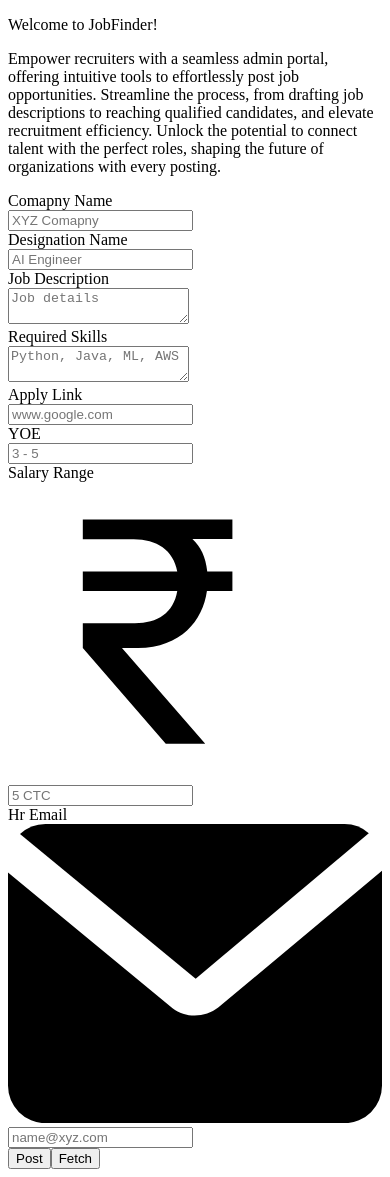
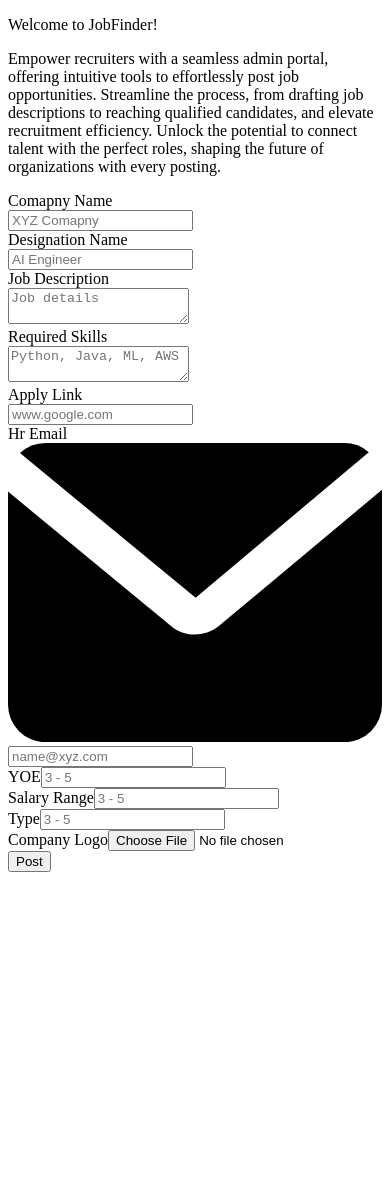
Before and after one commit to Dipam581/Job-Organizer, a React (Create React App) app in the folder frontend/: page /main in a window 390 px wide. After the commit the page ends 880 px from the top, so only its background shows below. Built offline with nearby package versions, Linux system fonts and the light colour scheme.

Commit message:
dropdown

```diff
--- a/frontend/package.json
+++ b/frontend/package.json
@@ -22,6 +22,7 @@
     "react-spinners": "^0.13.8",
     "react-switch": "^7.0.0",
     "react-toggle": "^4.1.3",
+    "tw-elements-react": "^1.0.0-alpha2",
     "util": "^0.12.5",
     "web-vitals": "^2.1.4"
   },
--- a/frontend/src/components/AdminPortal.js
+++ b/frontend/src/components/AdminPortal.js
@@ -45,14 +45,6 @@
 
 
   const [info, setInfo] = useState([]);
-  const fetchData = async () => {
-    console.log("data fetch started...")
-    const response = await fetch('http://localhost:8080/fetchData', {
-      method: "GET",
-    })
-    const data = await response.json();
-    console.log("called db data", data)
-  };
 
   const addData = async () => {
     let formField = new FormData()
@@ -124,6 +116,38 @@
           </div>
 
           <div>
+            <label for="email" className="block mb-2 text-lg font-medium font-serif text-gray-900 dark:text-white">Hr Email</label>
+          </div>
+          <div className="relative mb-6">
+            <div className="absolute inset-y-0 start-0 flex items-center ps-3.5 pointer-events-none">
+              <svg className="w-4 h-4 text-gray-500 dark:text-gray-400" aria-hidden="true" fill="currentColor" viewBox="0 0 20 16">
+                <path d="m10.036 8.278 9.258-7.79A1.979 1.979 0 0 0 18 0H2A1.987 1.987 0 0 0 .641.541l9.395 7.737Z" />
+                <path d="M11.241 9.817c-.36.275-.801.425-1.255.427-.428 0-.845-.138-1.187-.395L0 2.6V14a2 2 0 0 0 2 2h16a2 2 0 0 0 2-2V2.5l-8.759 7.317Z" />
+              </svg>
+            </div>
+            <input type="text" id="mail" className="bg-white border border-gray-300 text-gray-900 text-sm rounded-lg focus:ring-blue-500 focus:border-blue-500 block w-full ps-10 p-2.5  dark:bg-gray-700 dark:border-gray-600 dark:placeholder-gray-400 dark:text-white dark:focus:ring-blue-500 dark:focus:border-blue-500" placeholder="name@xyz.com" />
+          </div>
+
+          <div>
+            <span for="yoe" className="mb-2 text-lg font-medium font-serif text-gray-900 dark:text-white">YOE</span>
+            <span className=''><input type="number" id="yoe" className="ml-44 bg-white border border-gray-300 text-gray-900 text-sm rounded-lg focus:ring-blue-500 focus:border-blue-500 w-64 p-2.5 dark:bg-gray-700 dark:border-gray-600 dark:placeholder-gray-400 dark:text-white dark:focus:ring-blue-500 dark:focus:border-blue-500" placeholder="3 - 5" required /></span>
+          </div>
+          <div>
+            <span for="salary" className="mb-2 text-lg font-medium font-serif text-gray-900 dark:text-white">Salary Range</span>
+            <span><input type="number" id="salary" className="ml-44 bg-white border border-gray-300 text-gray-900 text-sm rounded-lg focus:ring-blue-500 focus:border-blue-500 w-64 p-2.5 dark:bg-gray-700 dark:border-gray-600 dark:placeholder-gray-400 dark:text-white dark:focus:ring-blue-500 dark:focus:border-blue-500" placeholder="3 - 5" required /></span>
+          </div>
+
+          <div>
+            <span for="job-type" className="mb-2 text-lg font-medium font-serif text-gray-900 dark:text-white">Type</span>
+            <span className=''><input type="number" id="job-type" className="ml-44 bg-white border border-gray-300 text-gray-900 text-sm rounded-lg focus:ring-blue-500 focus:border-blue-500 w-64 p-2.5 dark:bg-gray-700 dark:border-gray-600 dark:placeholder-gray-400 dark:text-white dark:focus:ring-blue-500 dark:focus:border-blue-500" placeholder="3 - 5" required /></span>
+          </div>
+          <div>
+            <label for="CompanyLogo" className=" mb-2 text-lg font-medium font-serif text-gray-900 dark:text-white">Company Logo</label>
+            <input class="w-64 p-2 text-sm ml-40  text-gray-900 border border-gray-300 rounded-lg cursor-pointer bg-gray-50 dark:text-gray-400 focus:outline-none dark:bg-gray-700 dark:border-gray-600 dark:placeholder-gray-400" id="file_input" type="file" />
+          </div>
+
+
+          {/* <div>
             <label for="yoe" className="block mb-2 text-lg font-medium font-serif text-gray-900 dark:text-white">YOE</label>
           </div>
           <div>
@@ -152,17 +176,13 @@
               </svg>
             </div>
             <input type="text" id="mail" className="bg-white border border-gray-300 text-gray-900 text-sm rounded-lg focus:ring-blue-500 focus:border-blue-500 block w-full ps-10 p-2.5  dark:bg-gray-700 dark:border-gray-600 dark:placeholder-gray-400 dark:text-white dark:focus:ring-blue-500 dark:focus:border-blue-500" placeholder="name@xyz.com" />
-          </div>
+          </div> */}
 
-          <div className="absolute right-36 bottom-44 md:flex md:items-center">
+          <div className="absolute right-72 bottom-24 md:flex md:items-center">
             <div className="md:w-1/3"></div>
             <div className="md:w-2/3">
               <button className="shadow bg-purple-500 hover:bg-green-600 focus:shadow-outline focus:outline-none text-white font-bold py-2 px-4 rounded" type="submit">
                 Post
-              </button>
-
-              <button className="shadow bg-purple-500 hover:bg-green-600 focus:shadow-outline focus:outline-none text-white font-bold py-2 px-4 rounded" type="button" onClick={fetchData}>
-                Fetch
               </button>
             </div>
           </div>
--- a/frontend/src/components/Recruiter job/PostedJobs.js
+++ b/frontend/src/components/Recruiter job/PostedJobs.js
@@ -14,7 +14,7 @@
 
     //Tooltip
     const tooltip = (
-        <Tooltip id="tooltip" style={{ "font-size": "0.8rem" }}>
+        <Tooltip id="tooltip" style={{ "font-size": "0.8rem", "opacity" : "0.4" }}>
             Reset Filter
         </Tooltip>
     );
@@ -232,8 +232,8 @@
                 </div>
                 <div className="col-span-3 border-0">
                     {props.postedJob && props.postedJob.map((job, index) => (
-                        <div key={index} className="grid grid-cols-4 gap-4 mb-8 border-2 rounded-lg">
-                            <div className="border-0" style={{ "width": "15rem", "height": "10rem", "border-radius": "50%", "overflow": "hidden" }}>
+                        <div key={index} className="grid grid-cols-4 gap-4 mb-8 border-2 rounded-lg border-blue-600">
+                            <div className="border" style={{ "width": "15rem", "height": "10rem", "border-radius": "50%", "overflow": "hidden" }}>
                                 <img className="" style={{ "width": "100%", "height": "auto" }} src="https://img.freepik.com/free-psd/silver-letters-glass-building-facade_145275-162.jpg" alt="sdsdf" />
                             </div>
                             <div className="col-span-2 border-0">
--- a/frontend/src/components/Tab Menu/Tab1.js
+++ b/frontend/src/components/Tab Menu/Tab1.js
@@ -3,7 +3,7 @@
 function Tab1(props) {
     return (
         <>
-            <div id="tab-1" className="tab-pane fade show p-0 active mb-2 grid grid-cols-4 gap-4">
+            <div id="tab-1" className="p-0 active mb-2 grid grid-cols-4 gap-4">
                 {props.listedJobs && props.listedJobs.map((job, index) => (
                     <div key={index} className="max-w-sm rounded overflow-hidden shadow-lg">
                         <img className="w-full" src="https://img.freepik.com/free-psd/silver-letters-glass-building-facade_145275-162.jpg" alt={job.title} />
```
Also changed, not shown: 1 other file (tests, documents, lock files or other folders).
